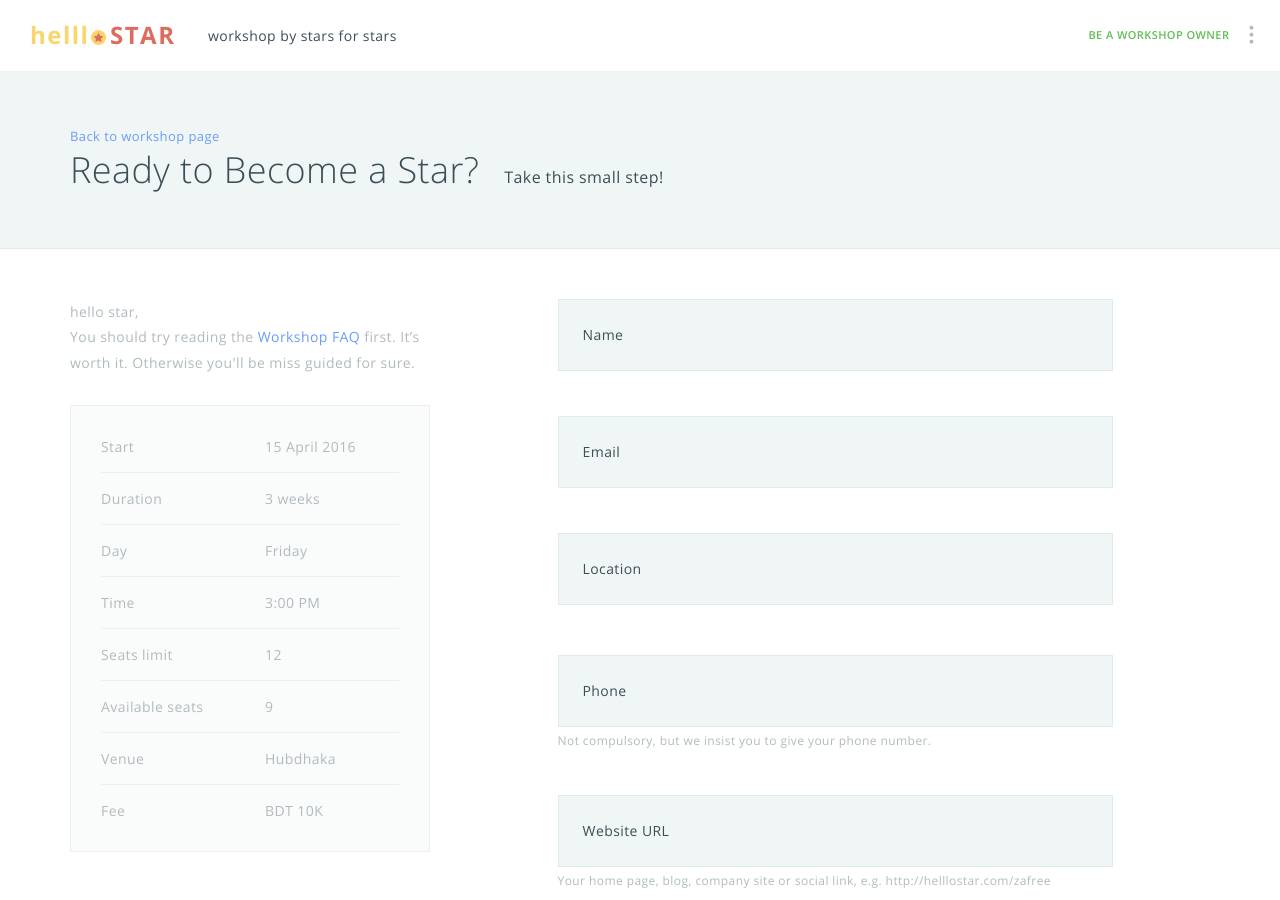
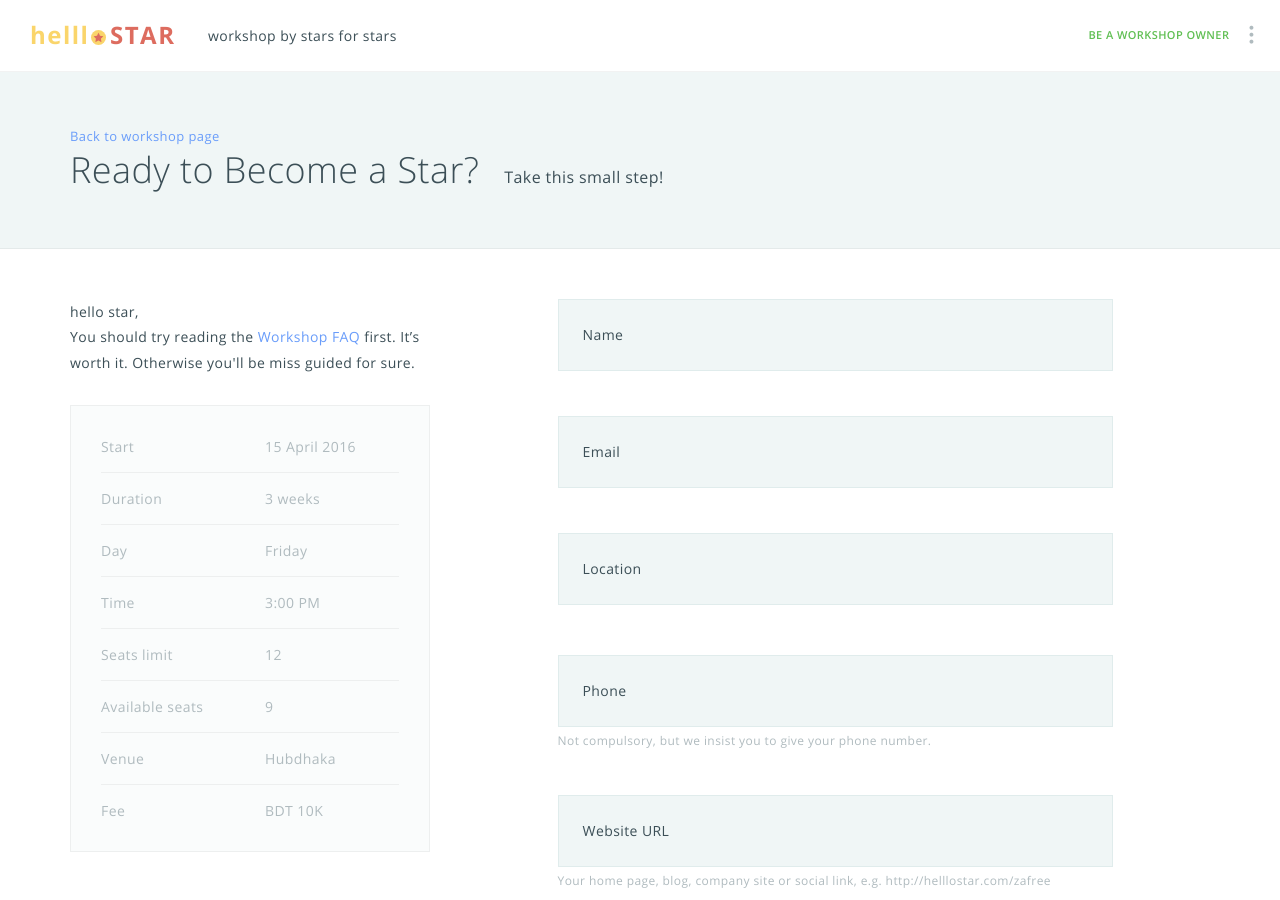
Before and after one commit to helllostar/helllostar.github.io, a Jekyll site: the page built from workshopform/_posts/zafree/2016-03-30-join.md, in a window 1280 px wide and 900 px high. Built offline with Jekyll 4.4.1, drawn with Linux system fonts in a browser that asks for light colours; some web fonts are replaced.

```diff
--- a/_layouts/join.html
+++ b/_layouts/join.html
@@ -35,7 +35,7 @@ layout: home
       <div class="col-md-4">
         <div class="m-b-xl">
           <!-- <h5 class="text-uppercase text-muted m-b-md">Read Cleafully</h5> -->
-          <p class="l-h-1x text-muted">
+          <p class="l-h-1x">
             hello star, <br>
             You should try reading the <a class="text-info" href="../faq/">Workshop FAQ</a> first.
             It’s worth it. Otherwise you'll be miss guided for sure.
```
Also changed, not shown: workshopjoin/_posts/zafree/2016-04-08-imran-mondal.md (+1 -1 lines).
